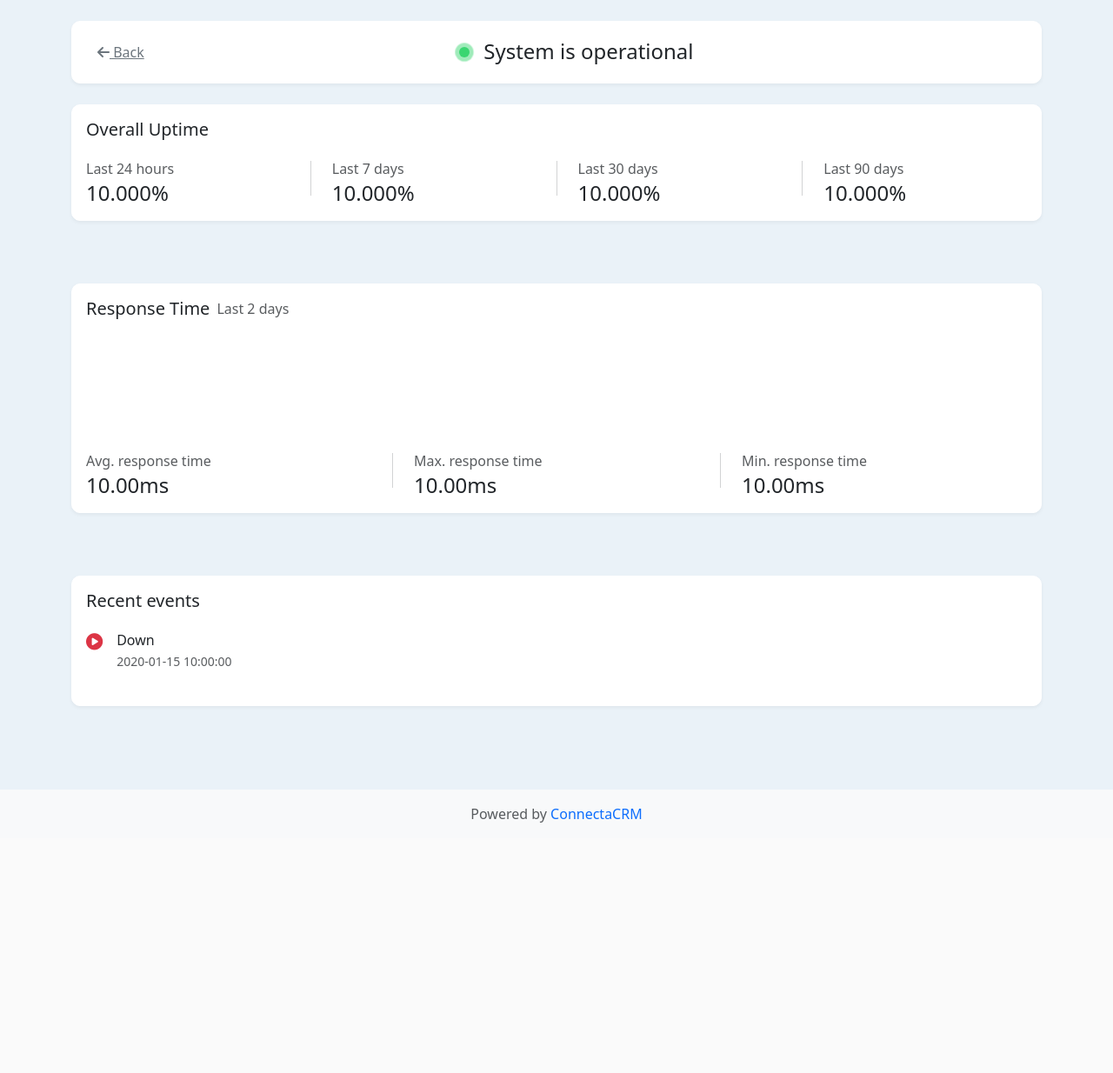
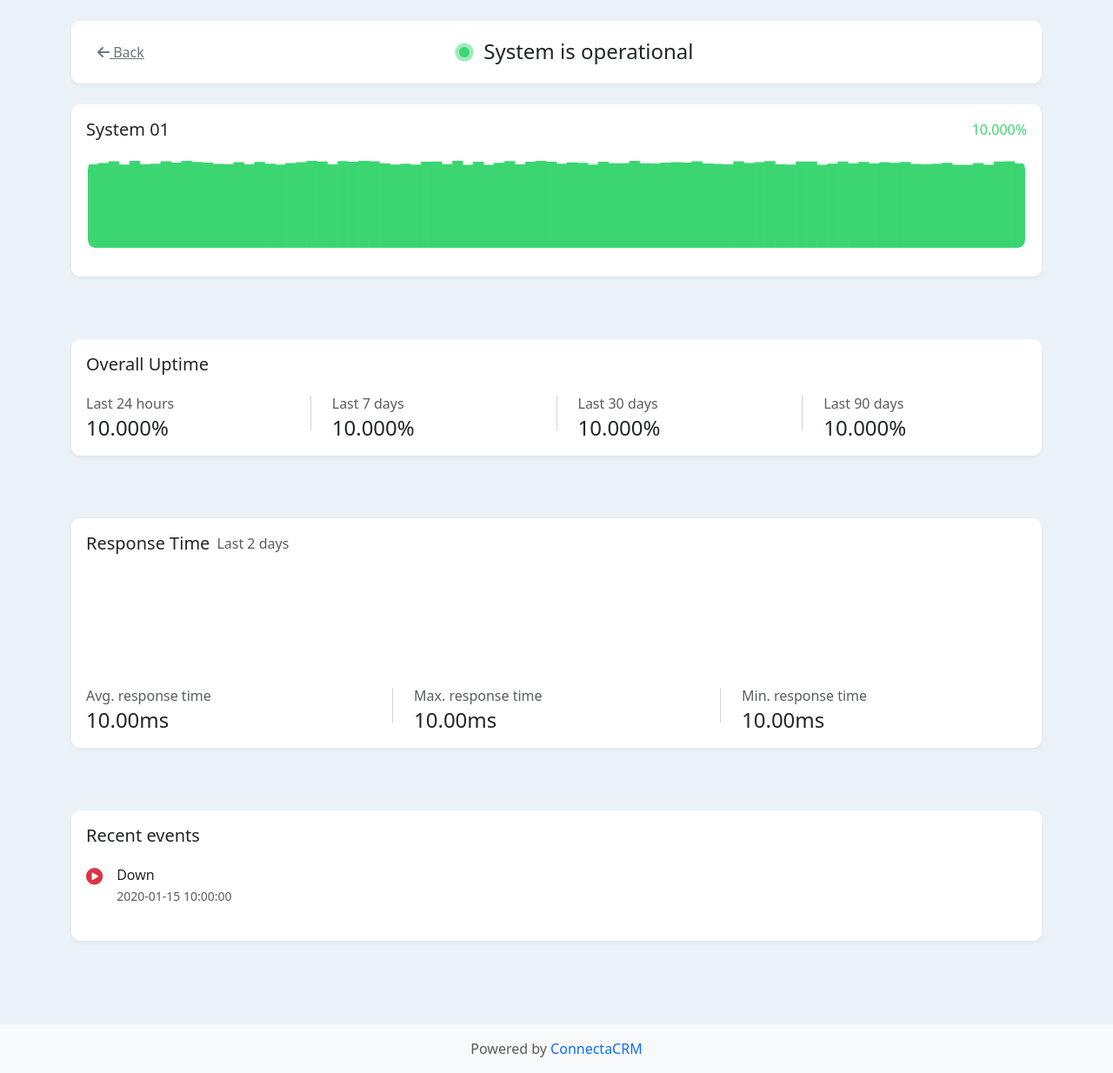
Before and after one commit to connecta-soft/crm-system-status, a Flask app: template templates/monitor_detail.html in a window 1280 px wide. Shown: the part 62-1296 px from the top of the page at 87% size. Before the commit the page ends 1008 px from the top, so only its background shows below. Run offline with Flask 3, Linux system fonts and the light colour scheme; the template is opened without the code that fills it: most values are stand-ins (such as "Sample title", 1, 10 or a date in 2020).

Commit message:
Agent query: Is the uptime chart now showing correctly before the overall uptime section in the monitor detail page?
Improve uptime chart display and data generation.

Screenshot: https://storage.googleapis.com/screenshot-production-us-central1/2dded96f-fb4e-4c71-b383-ee3c9c8cf284/c1f9fd2b-e62e-4f72-a285-76f6567ef7f6.jpg

```diff
--- a/static/js/status.js
+++ b/static/js/status.js
@@ -58,29 +58,14 @@ function initializeUptimeCharts() {
         const threeMonthsAgo = new Date(today);
         threeMonthsAgo.setMonth(today.getMonth() - 3);
 
-        // Generate sample data for last 90 days
+        // Generate data for last 90 days
         const data = Array(90).fill(null).map((_, i) => {
             const date = new Date(today);
             date.setDate(date.getDate() - (90 - i));
-
-            if (isUp) {
-                // Set specific value for January 1st, 2025
-                if (date.getMonth() === 0 && date.getDate() === 1 && date.getFullYear() === 2025) {
-                    return {
-                        value: 89.272,
-                        date: date
-                    };
-                }
-                return {
-                    value: 95 + (Math.random() * 5), // Generate values between 95-100%
-                    date: date
-                };
-            } else {
-                return {
-                    value: 0, // 0% for down systems
-                    date: date
-                };
-            }
+            return {
+                value: isUp ? (Math.random() * 5 + 95) : 0, // 95-100% for up systems, 0% for down
+                date: date
+            };
         });
 
         charts[monitorId] = new Chart(ctx, {
@@ -88,14 +73,14 @@ function initializeUptimeCharts() {
             data: {
                 labels: data.map(d => d.date),
                 datasets: [{
-                    data: data.map(d => ({ x: d.date, y: 100 })), // Set all bars to full height
+                    data: data.map(d => ({ x: d.date, y: d.value })),
                     backgroundColor: isUp ?
                         data.map(d => d.value >= 95 ? '#3bd671' : '#dc3545') : // Green for >=95%, red for <95%
-                        '#e9ecef', // Light gray for down systems
+                        '#dc3545', // Red for down systems
                     borderWidth: 0,
-                    barPercentage: 0.8,
-                    categoryPercentage: 0.9,
-                    borderRadius: 4
+                    barPercentage: 1,
+                    categoryPercentage: 1,
+                    borderRadius: 0
                 }]
             },
             options: {
@@ -109,35 +94,33 @@ function initializeUptimeCharts() {
                         enabled: true,
                         mode: 'index',
                         intersect: false,
-                        position: 'nearest',
-                        yAlign: 'bottom',
-                        xAlign: 'center',
                         callbacks: {
                             label: function(context) {
-                                const value = isUp ? data[context.dataIndex].value : 0;
-                                const displayValue = value >= 95 ? 100 : value;
-                                return `Uptime: ${displayValue.toFixed(3)}%`;
+                                return `Uptime: ${context.raw.y.toFixed(3)}%`;
                             },
                             title: function(context) {
-                                const date = new Date(context[0].label);
-                                return date.toLocaleDateString();
+                                return new Date(context[0].label).toLocaleDateString();
                             }
                         },
                         backgroundColor: 'rgba(0, 0, 0, 0.8)',
                         padding: 10,
-                        displayColors: false,
-                        caretPadding: 15,
-                        caretSize: 0
+                        displayColors: false
                     }
                 },
                 scales: {
                     x: {
-                        display: false
+                        display: false,
+                        grid: {
+                            display: false
+                        }
                     },
                     y: {
                         display: false,
                         min: 0,
-                        max: 100
+                        max: 100,
+                        grid: {
+                            display: false
+                        }
                     }
                 },
                 animation: false
--- a/templates/monitor_detail.html
+++ b/templates/monitor_detail.html
@@ -23,7 +23,27 @@
             </div>
 
             <div class="row g-4">
-                <!-- Uptime Cards -->
+                <!-- Uptime Chart -->
+                <div class="col-12">
+                    <div class="card">
+                        <div class="card-body">
+                            <div class="d-flex justify-content-between align-items-center mb-4">
+                                <h2 class="h5 mb-0">System {{ monitor.id | string | zfill(2) }}</h2>
+                                <span class="uptime-percentage {% if monitor.uptime == 0.000 %}text-danger{% endif %}">
+                                    {{ "%.3f"|format(monitor.uptime) }}%
+                                </span>
+                            </div>
+                            <div class="uptime-graph" style="height: 100px;">
+                                <canvas class="uptime-chart"
+                                    data-monitor-id="{{ monitor.id }}"
+                                    data-status="{{ 'up' if monitor.status == 'Up' else 'down' }}">
+                                </canvas>
+                            </div>
+                        </div>
+                    </div>
+                </div>
+
+                <!-- Overall Uptime -->
                 <div class="col-12">
                     <div class="card">
                         <div class="card-body">
```
Also changed, not shown: attached_assets/image_1735946937342.png (added).
